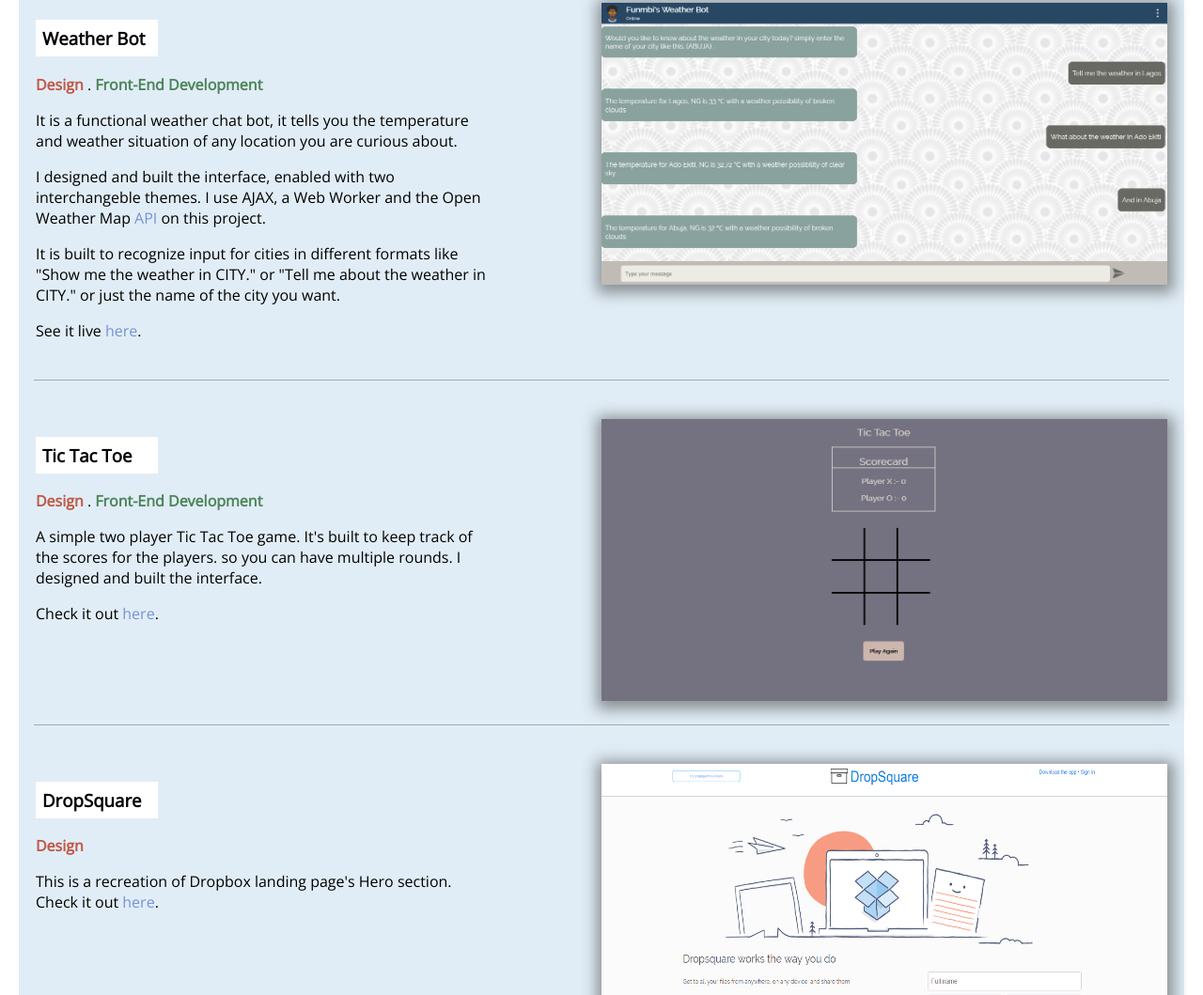
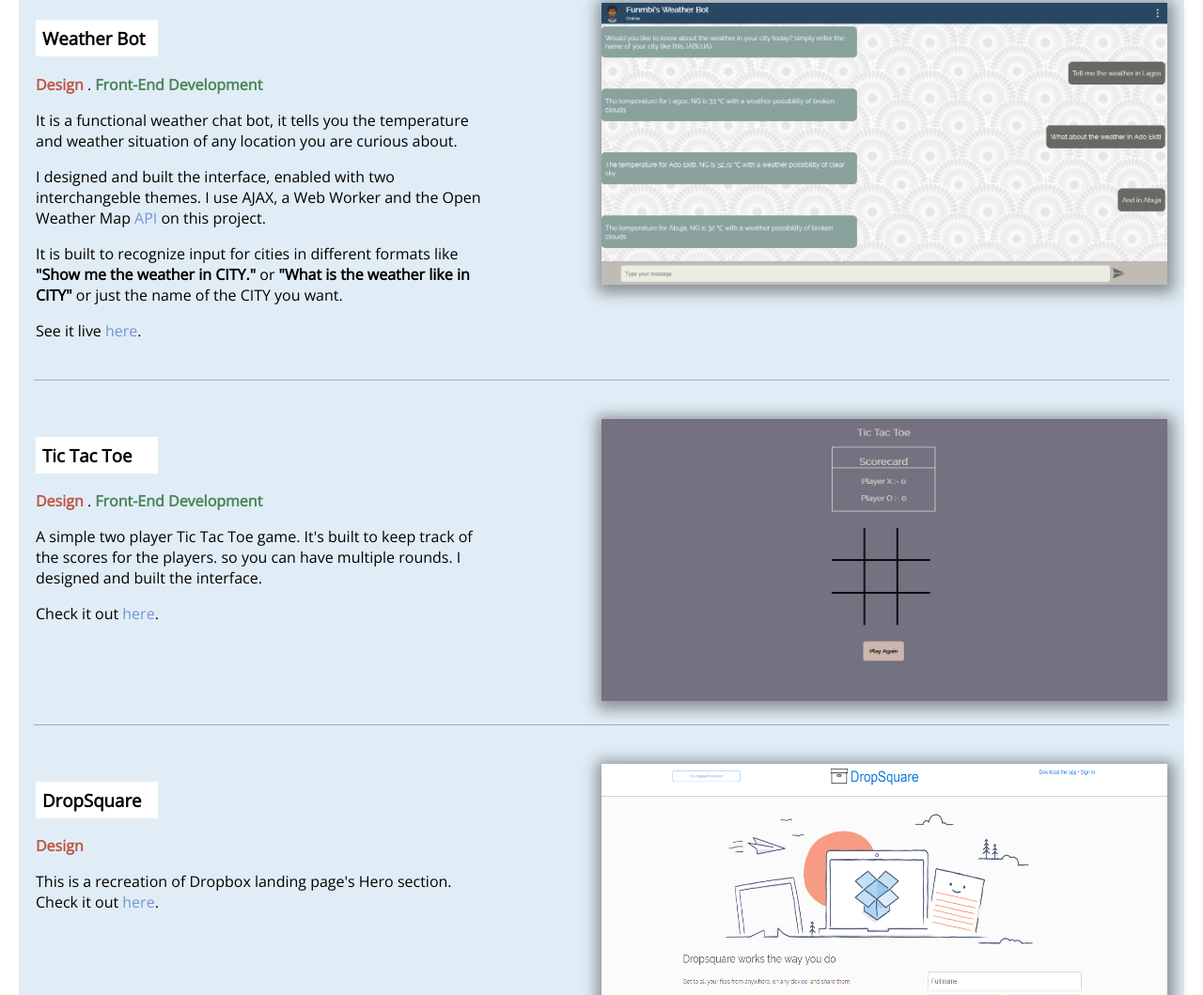
Before and after one commit to Phunmbi/Phunmbi.github.io, a plain HTML site: page index.html in a window 1280 px wide. Shown: the part 1022-2081 px from the top of the page at 94% size. Drawn offline with nearby package versions, Linux system fonts and the light colour scheme.

Commit message:
updating text content

```diff
--- a/index.html
+++ b/index.html
@@ -70,8 +70,9 @@
                 <p>I designed and built the interface, enabled with two interchangeble themes. I use AJAX, a Web Worker and
                     the Open Weather Map
                     <a href="https://openweathermap.org/api">API</a> on this project.</p>
-                <p>It is built to recognize input for cities in different formats like "Show me the weather in CITY." or "Tell
-                    me about the weather in CITY." or just the name of the city you want.</p>
+                <p>It is built to recognize input for cities in different formats like
+                    <strong>"Show me the weather in CITY."</strong> or
+                    <strong>"What is the weather like in CITY"</strong> or just the name of the CITY you want.</p>
                 <p>See it live
                     <a target="_" href="https://phunmbi.github.io/Weather-Bot/">here</a>.</p>
             </div>
```
Also changed, not shown: favicon.ico.
